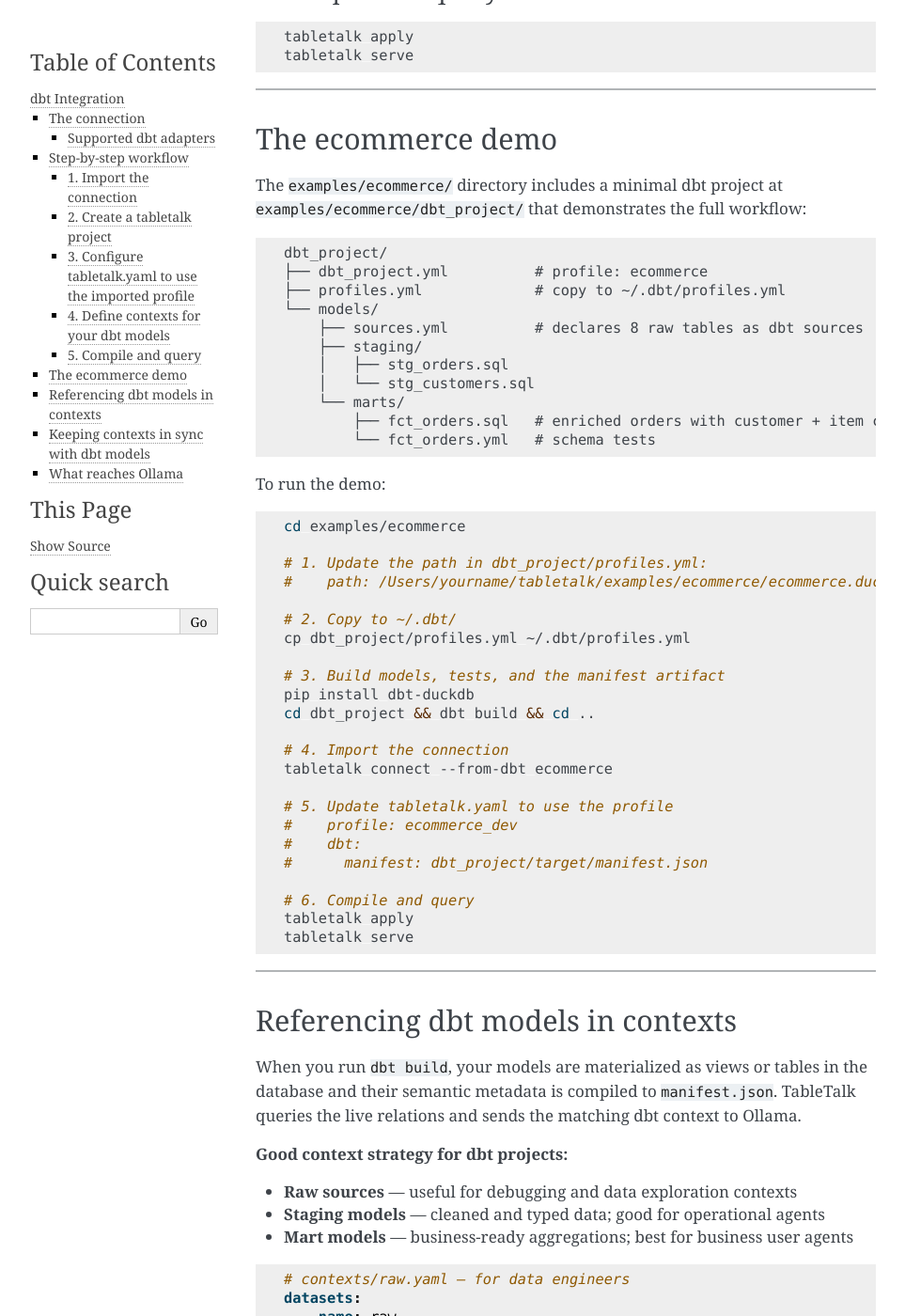
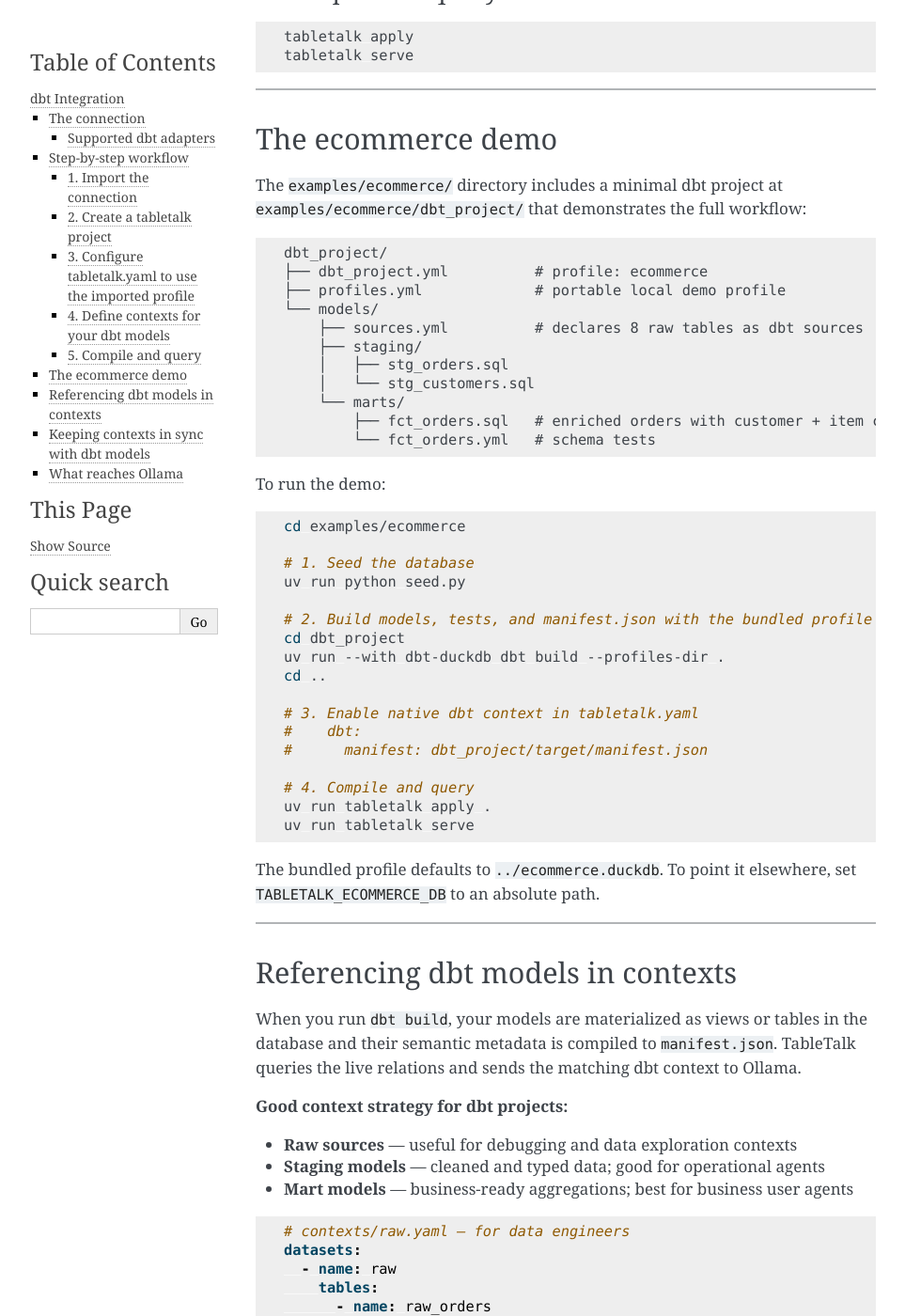
Before and after one commit to wtbates99/tabletalk, a Sphinx documentation site: the page built from docs/dbt-integration.md, in a window 1280 px wide and 1400 px high, scrolled down 2478 px. Shown: the whole window at 94% size, without its empty margins (148-1111 px from the left). Built offline with Sphinx 7.4.7, drawn with Linux system fonts in a browser that asks for light colours.

Commit message:
fix: make ecommerce dbt profile portable

````diff
--- a/docs/dbt-integration.md
+++ b/docs/dbt-integration.md
@@ -122,7 +122,7 @@ The `examples/ecommerce/` directory includes a minimal dbt project at `examples/
 ```
 dbt_project/
 ├── dbt_project.yml          # profile: ecommerce
-├── profiles.yml             # copy to ~/.dbt/profiles.yml
+├── profiles.yml             # portable local demo profile
 └── models/
     ├── sources.yml          # declares 8 raw tables as dbt sources
     ├── staging/
@@ -138,28 +138,25 @@ To run the demo:
 ```bash
 cd examples/ecommerce
 
-# 1. Update the path in dbt_project/profiles.yml:
-#    path: /Users/yourname/tabletalk/examples/ecommerce/ecommerce.duckdb
+# 1. Seed the database
+uv run python seed.py
 
-# 2. Copy to ~/.dbt/
-cp dbt_project/profiles.yml ~/.dbt/profiles.yml
+# 2. Build models, tests, and manifest.json with the bundled profile
+cd dbt_project
+uv run --with dbt-duckdb dbt build --profiles-dir .
+cd ..
 
-# 3. Build models, tests, and the manifest artifact
-pip install dbt-duckdb
-cd dbt_project && dbt build && cd ..
-
-# 4. Import the connection
-tabletalk connect --from-dbt ecommerce
-
-# 5. Update tabletalk.yaml to use the profile
-#    profile: ecommerce_dev
+# 3. Enable native dbt context in tabletalk.yaml
 #    dbt:
 #      manifest: dbt_project/target/manifest.json
 
-# 6. Compile and query
-tabletalk apply
-tabletalk serve
+# 4. Compile and query
+uv run tabletalk apply .
+uv run tabletalk serve
 ```
+
+The bundled profile defaults to `../ecommerce.duckdb`. To point it elsewhere,
+set `TABLETALK_ECOMMERCE_DB` to an absolute path.
 
 ---
 
````
Also changed, not shown: examples/ecommerce/README.md, 1 other file.
